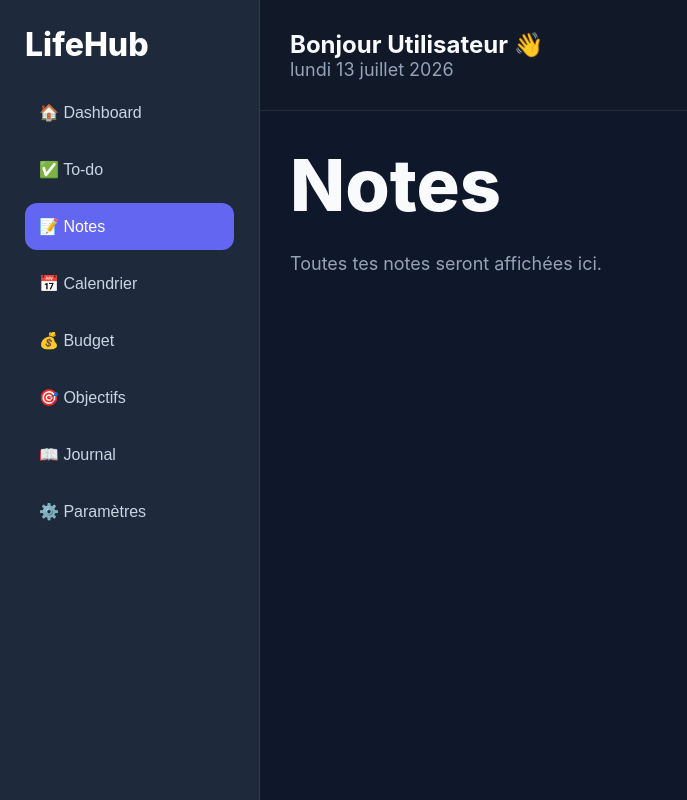
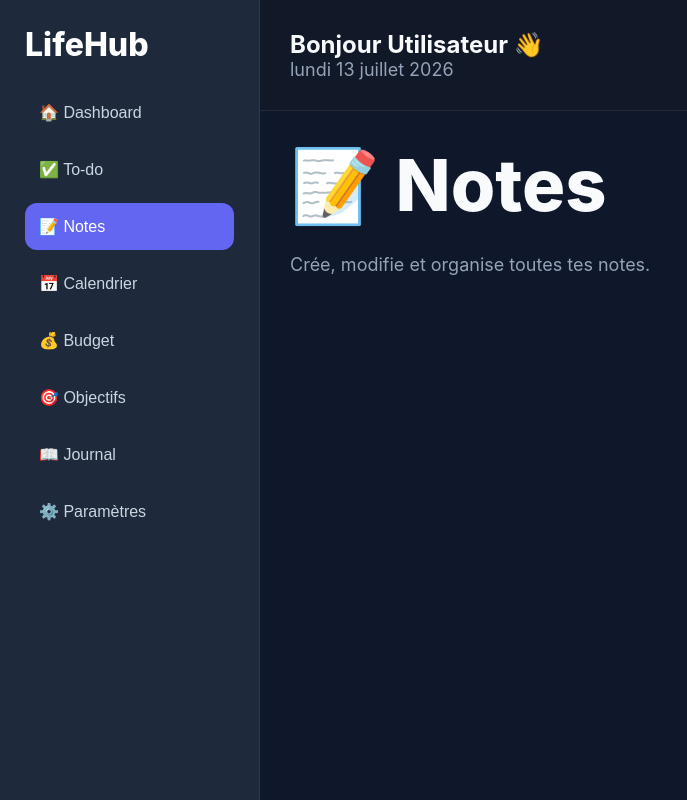
Before and after one commit to Darkmatraque/Lifehub, a React (Vite) app in the folder lifehub/: page / in a window 1280 px wide. Both pictures are taken after a click on the button "📝 Notes". Shown: the whole page, without its empty margins (0-687 px from the left). Built offline with nearby package versions, Linux system fonts and the light colour scheme.

Commit message:
Update Notes.tsx

```diff
--- a/lifehub/src/pages/Notes.tsx
+++ b/lifehub/src/pages/Notes.tsx
@@ -1,25 +1,13 @@
 import PageContainer from "../components/layout/PageContainer";
 
 export default function Notes() {
-
     return (
-
         <PageContainer>
-
-            <h1>
-
-                Notes
-
-            </h1>
+            <h1>📝 Notes</h1>
 
             <p>
-
-                Toutes tes notes seront affichées ici.
-
+                Crée, modifie et organise toutes tes notes.
             </p>
-
         </PageContainer>
-
     );
-
 }
```
